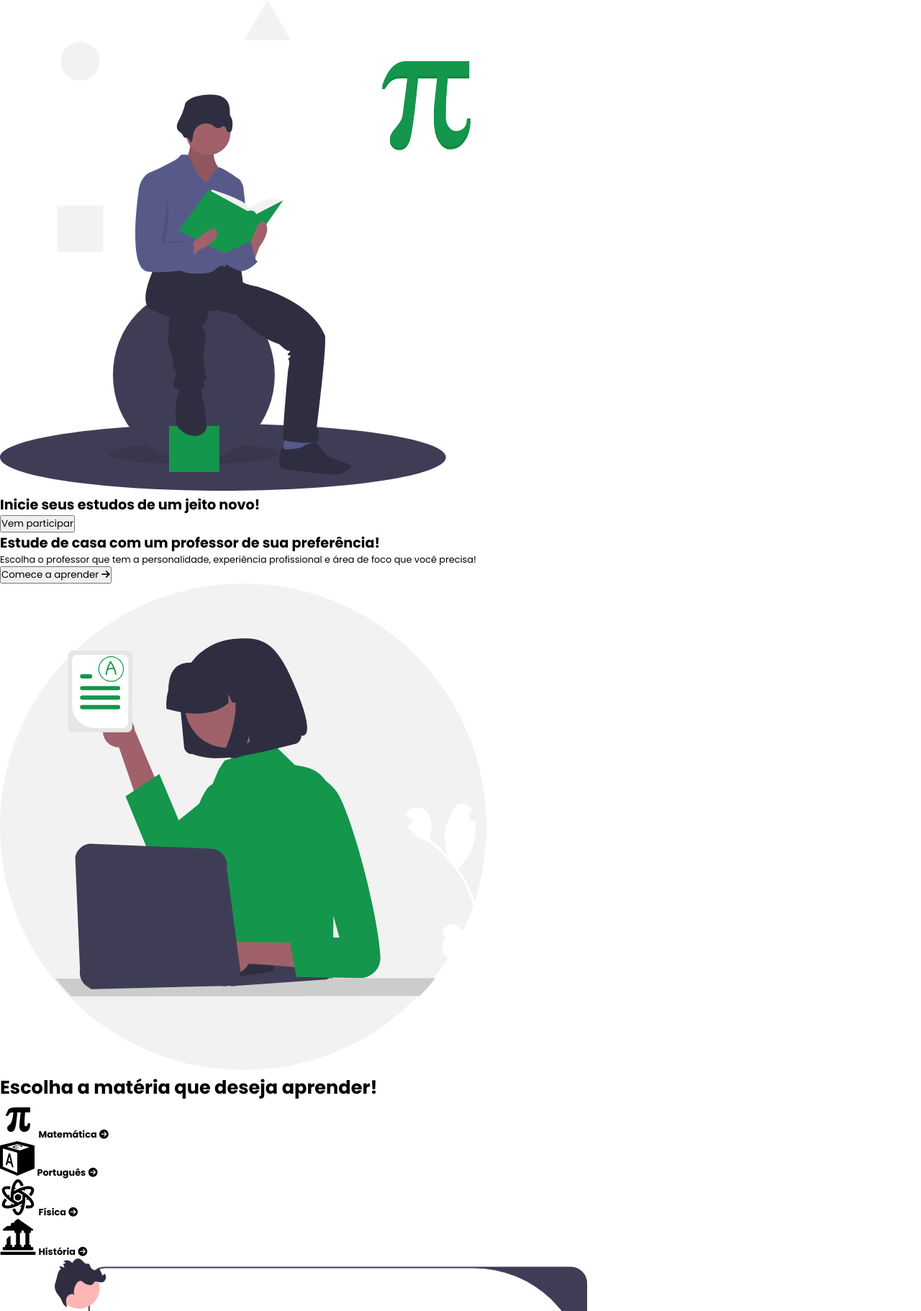
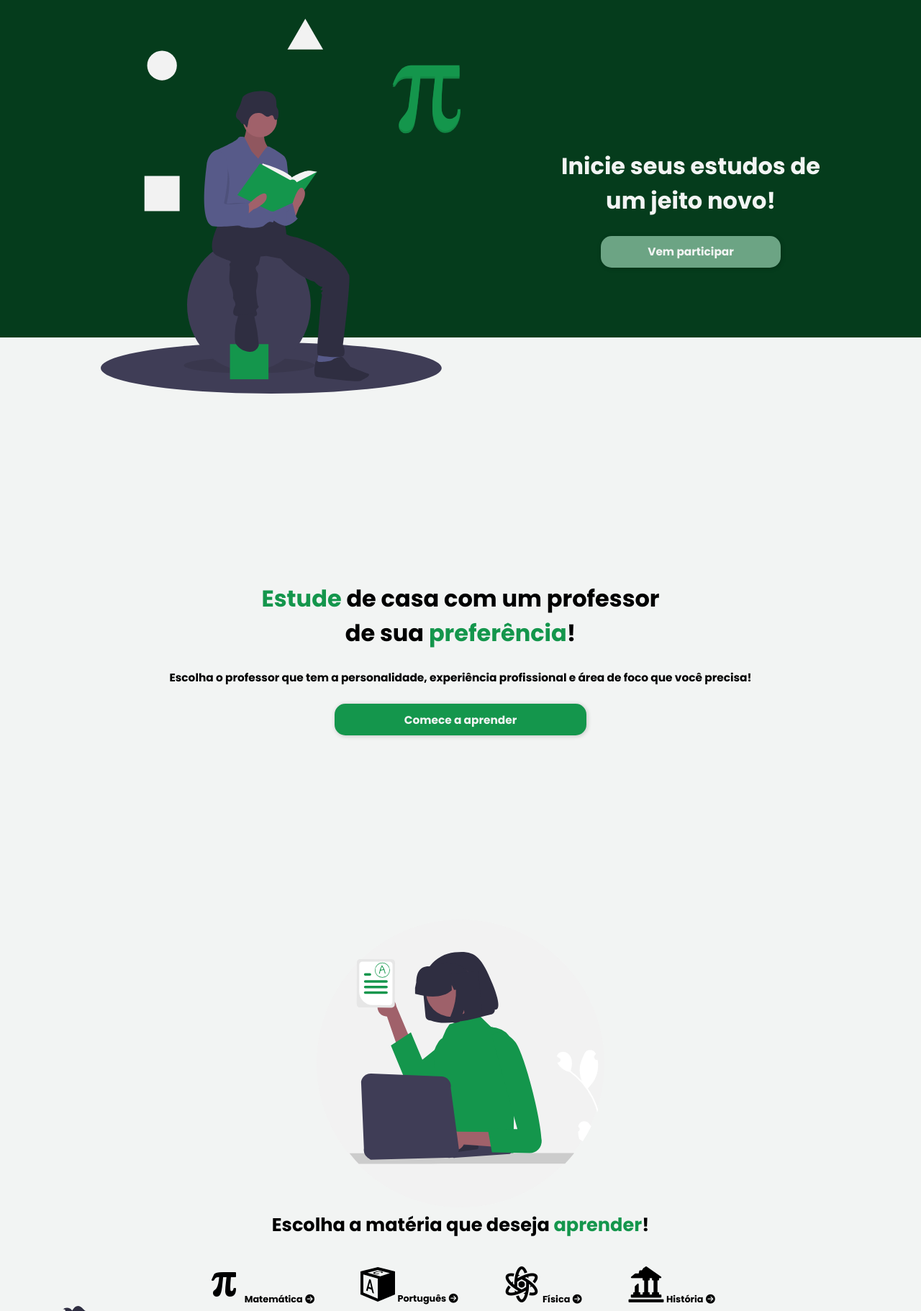
Before and after one commit to joaocuculo/projeto-ravi, a PHP site: page / in a window 1280 px wide. Shown: the part 98-1920 px from the top of the page at 72% size. Run offline with PHP 8.4, Linux system fonts and the light colour scheme; some libraries are stand-ins or nearby versions; some web fonts are replaced.

Commit message:
feito banner, e estude de casa

```diff
--- /dev/null
+++ b/assets/css/index.css
@@ -0,0 +1,117 @@
+body {
+    background-color: var(--color-white);
+}
+
+.banner {
+    background-image: linear-gradient(to bottom, var(--color-primary) 0, var(--color-primary) 85%, var(--color-white) 15%);
+    display: flex;
+    justify-content: space-evenly;
+    align-items: center;
+    padding-top: 2rem;
+    margin-bottom: 20rem;
+}
+
+.banner figure img {
+    width: 500px;
+}
+
+.banner section {
+    display: flex;
+    flex-direction: column;
+    align-items: center;
+}
+
+.banner section h1 {
+    font-size: 2.5rem;
+    color: var(--color-white);
+}
+
+.cad-btn {
+    width: 250px;
+    padding: 0.8rem 1.2rem;
+    margin-top: 2rem;
+    border: none;
+    border-radius: 15px;
+    background-color: var(--color-secundary);
+    color: var(--color-white);
+    font-weight: bold;
+    font-size: 1.2rem;
+    box-shadow: 1px 1px 6px rgba(0, 0, 0, 0.2);
+    transition: 0.3s all;
+    cursor: pointer;
+}
+
+.cad-btn:hover {
+    background-color: #456854;
+}
+
+.estude-casa {
+    display: flex;
+    flex-direction: column;
+    align-items: center;
+    margin-bottom: 20rem;
+}
+.estude-casa section {
+    display: flex;
+    flex-direction: column;
+    align-items: center;
+}
+
+.estude-casa section h1 {
+    font-size: 2.5rem;
+}
+
+.estude-casa section p {
+    font-weight: bold;
+    font-size: 1.2rem;
+    margin: 2rem 0;
+}
+
+.estude-casa section span {
+    color: var(--color-tertiary);
+}
+
+.cad-btn2 {
+    width: 350px;
+    padding: 0.8rem 1.2rem;
+    border: none;
+    border-radius: 15px;
+    background-color: var(--color-tertiary);
+    color: var(--color-white);
+    font-weight: bold;
+    font-size: 1.2rem;
+    box-shadow: 1px 1px 6px rgba(0, 0, 0, 0.2);
+    transition: 0.3s all;
+    cursor: pointer;
+}
+
+.cad-btn2:hover {
+    background-color: #0d6935;
+}
+
+.cursos {
+    display: flex;
+    flex-direction: column;
+    align-items: center;
+}
+
+.escolha {
+    display: flex;
+    flex-direction: column;
+    align-items: center;
+    margin-bottom: 3rem;
+}
+
+.escolha span {
+    color: var(--color-tertiary);
+}
+
+.escolha figure img{
+    width: 400px;
+}
+
+.card-cursos {
+    display: flex;
+    align-items: center;
+    gap: 5rem;
+}
--- a/index.php
+++ b/index.php
@@ -6,6 +6,7 @@
     <meta name="viewport" content="width=device-width, initial-scale=1.0">
     <link rel="shortcut icon" href="assets/img/favicon.ico" type="image/x-icon">
     <link rel="stylesheet" href="assets/css/header-footer.css">
+    <link rel="stylesheet" href="assets/css/index.css">
     <script src="https://kit.fontawesome.com/9b546460e1.js" crossorigin="anonymous"></script>
     <title>Ravi - Cadastro</title>
 </head>
@@ -18,21 +19,23 @@
                 <img src="assets/img/undraw_mathematics_-4-otb.svg">
             </figure>
             <section>
-                <h1>Inicie seus estudos de um jeito novo!</h1>
-                <a href="cadastro.php"><button>Vem participar</button></a>
+                <h1>Inicie seus estudos de</h1>
+                <h1>um jeito novo!</h1>
+                <a href="cadastro.php"><button class="cad-btn">Vem participar</button></a>
             </section>
         </div>
         <div class="estude-casa">
             <section>
-                <h1><span>Estude</span> de casa com um professor de sua <span>preferência</span>!</h1>
+                <h1><span>Estude</span> de casa com um professor</h1>
+                <h1>de sua <span>preferência</span>!</h1>
             </section>
             <section>
                 <p>Escolha o professor que tem a personalidade, experiência profissional e área de foco que você precisa!</p>
-                <a href="cadastro.php"><button>Comece a aprender <i class="fa-solid fa-arrow-right"></i></button></a>
+                <a href="cadastro.php"><button class="cad-btn2">Comece a aprender</button></a>
             </section>
         </div>
         <div class="cursos">
-            <div>
+            <div class="escolha">
                 <figure>
                     <img src="assets/img/undraw_teacher_re_sico.svg">
                 </figure>
@@ -41,7 +44,7 @@
                 </div>
             </div>
             <section>
-                <div>
+                <div class="card-cursos">
                     <article class="card">
                         <img src="assets/img/pi-icon.png">
                         <strong>Matemática</strong>
@@ -93,6 +96,5 @@
 
     <script src="assets/js/menu-show.js"></script>
     <script src="assets/js/mostrar-senha.js"></script>
-    <script src="assets/js/mascaras.js"></script>
 </body>
 </html>
```
